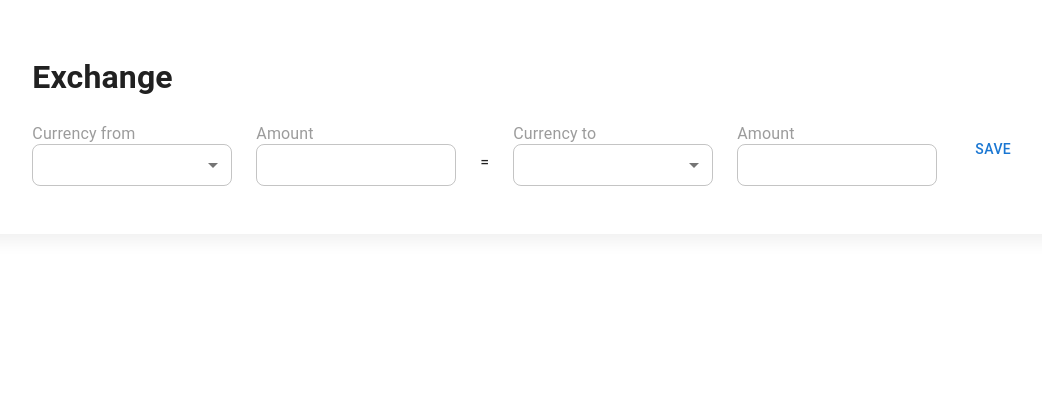
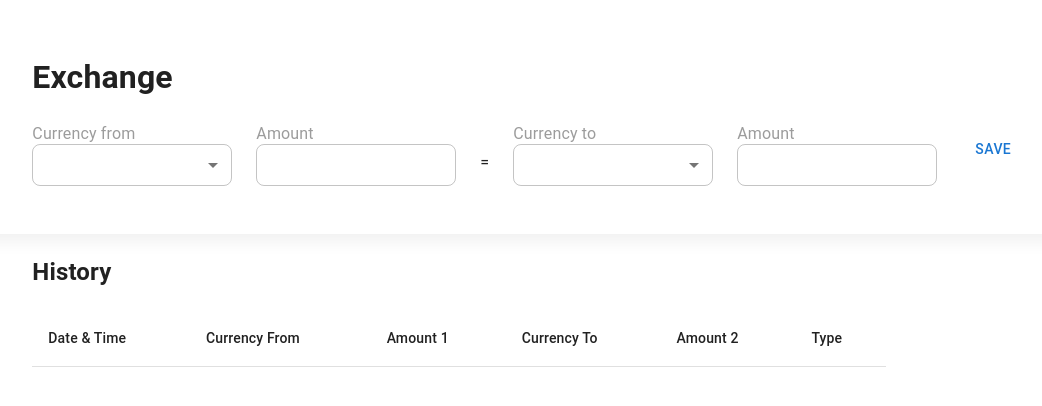
Before and after one commit to ronyevernaes/crypto-analytics, a React (Create React App) app in the folder frontend/: page / in a window 1280 px wide. Shown: the top 406 px of the page, without its empty margins (181-1223 px from the left). Built offline with nearby package versions, Linux system fonts and the light colour scheme.

Commit message:
table component and base list widget

```diff
--- a/frontend/src/App.tsx
+++ b/frontend/src/App.tsx
@@ -1,7 +1,8 @@
 import React from 'react';
+import { CssBaseline } from '@mui/material';
 
 import { Toolbar } from './components/Widgets';
-import { CssBaseline } from '@mui/material';
+import { List } from './components/Widgets/List/List';
 
 function App() {
   return (
@@ -9,6 +10,7 @@ function App() {
       <CssBaseline />
       {/* TODO: Add 'header' for semantic tag and proper branding */}
       <Toolbar />
+      <List />
     </div>
   );
 }
--- /dev/null
+++ b/frontend/src/components/Table/Table.tsx
@@ -0,0 +1,40 @@
+import React, { ReactNode } from 'react';
+import { Table as MUITable, TableBody, TableCell, TableContainer, TableHead, TableRow } from '@mui/material';
+
+export interface Column<T> {
+  id: keyof T;
+  label: string;
+  align?: 'left' | 'center' | 'right';
+}
+
+interface TableProps<T> {
+  id: string;
+  data?: T[];
+  columns: Column<T>[];
+}
+
+export const Table = <T,>({ id: tableId, data, columns }: TableProps<T>) => {
+  return (
+    <TableContainer>
+      <MUITable>
+        <TableHead>
+          <TableRow>
+            {columns.map(({ id, label }) => <TableCell key={id as string}>{label}</TableCell>)}
+          </TableRow>
+        </TableHead>
+
+        <TableBody>
+          {data && data.map((rowData: T, index) => (
+            <TableRow key={`${tableId}-row-${index}`} >
+              {columns.map(({ id }) => (
+                <TableCell key={`${tableId}-row-${index}-${id as string}`} >
+                  {rowData[id] as ReactNode}
+                </TableCell>
+              ))}
+            </TableRow>
+          ))}
+        </TableBody>
+      </MUITable>
+    </TableContainer >
+  );
+};
--- /dev/null
+++ b/frontend/src/components/Table/index.ts
@@ -0,0 +1 @@
+export * from './Table';
--- /dev/null
+++ b/frontend/src/components/Widgets/List/List.styled.ts
@@ -0,0 +1,3 @@
+import styled from 'styled-components';
+
+export const StyledListTitle = styled.h2``;
--- /dev/null
+++ b/frontend/src/components/Widgets/List/List.tsx
@@ -0,0 +1,24 @@
+import React from 'react';
+
+import { StyledListTitle } from './List.styled';
+import { Table } from '../../Table';
+import { MainLayout } from '../../Layouts';
+
+export const List = () => {
+  const columns = [
+    { label: 'Date & Time', id: 'dateTime' },
+    { label: 'Currency From', id: 'currencyFrom' },
+    { label: 'Amount 1', id: 'amount1' },
+    { label: 'Currency To', id: 'currencyTo' },
+    { label: 'Amount 2', id: 'amount2' },
+    { label: 'Type', id: 'type' }
+  ];
+
+  return (
+    <MainLayout>
+      <StyledListTitle>History</StyledListTitle>
+
+      <Table id="exchange-table" columns={columns} />
+    </MainLayout>
+  );
+};
```
Also changed, not shown: frontend/src/interfaces/ExchangeTx.ts (added, +13 -0 lines).
